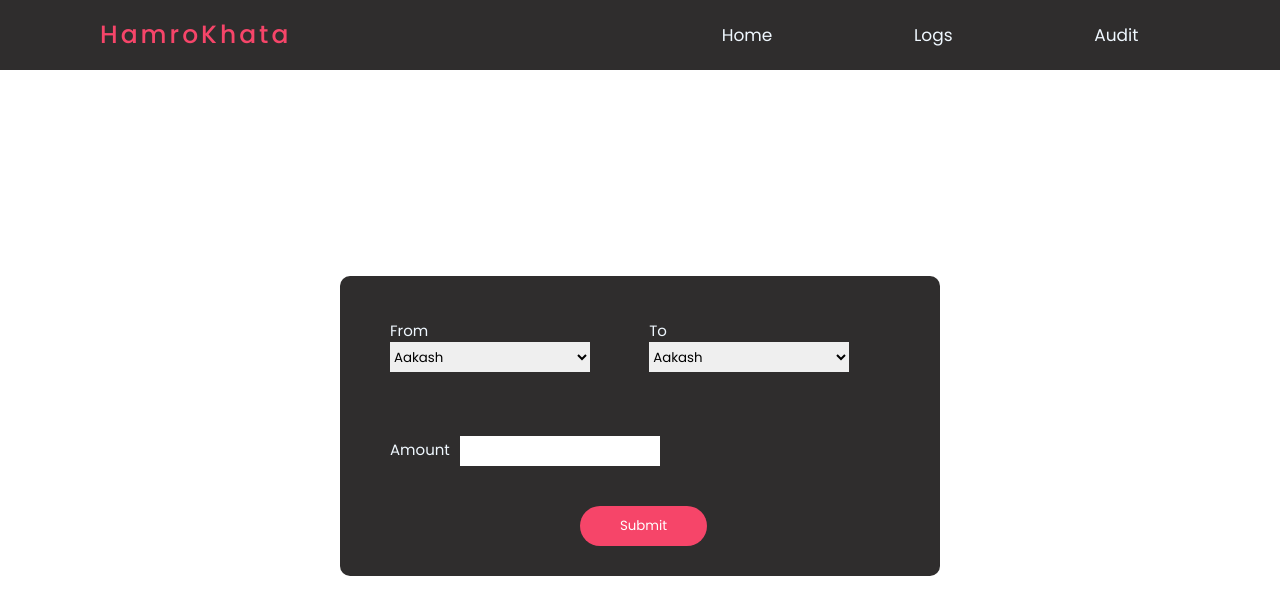
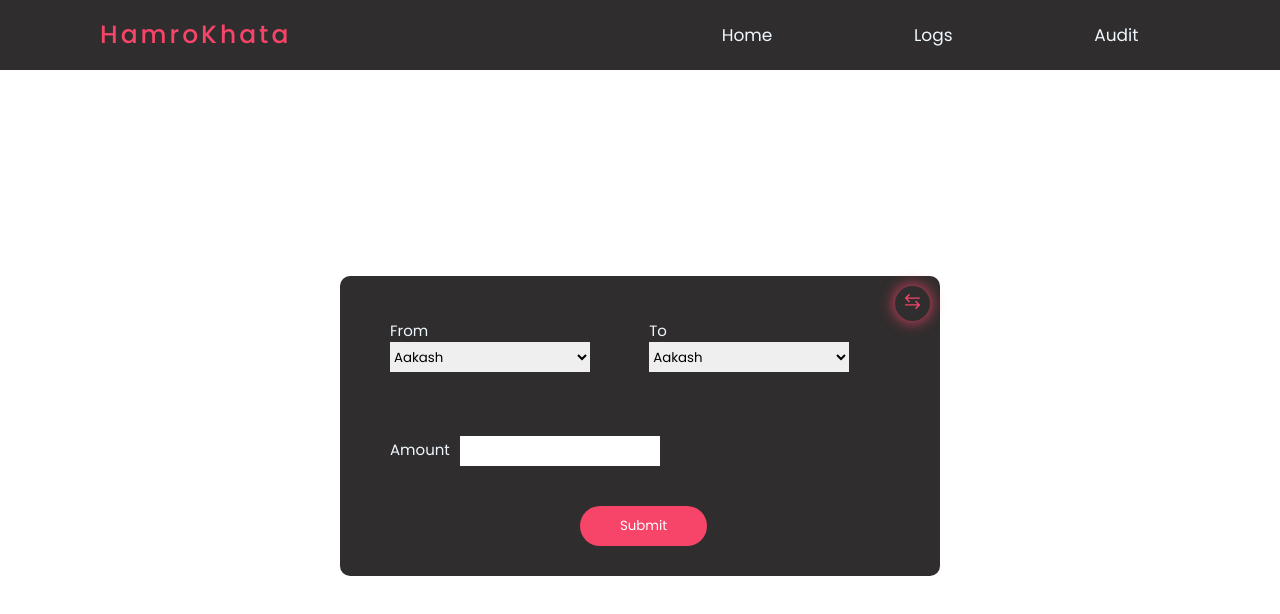
Before and after one commit to aakash018/hamroKhata-client, a React (Create React App) app: page /payment in a window 1280 px wide. Shown: the top 614 px of the page. Built offline with nearby package versions, Linux system fonts and the light colour scheme.

Commit message:
Exange Button added [UI]

```diff
--- a/src/Components/Entry/index.tsx
+++ b/src/Components/Entry/index.tsx
@@ -3,6 +3,9 @@ import { FormEvent, useRef, useState } from "react"
 import { IAudit } from "../../@types/audit"
 import { useLogs } from "../../Context/Logs"
 import MainButton from "../MainButton/index"
+import EXANGE_BUTTON from "../Entry_Switch_Button/index"
+
+import Exange_button_icon from "../../images/icons/exange_entry.svg";
 
 import "./style.css"
 
@@ -57,6 +60,11 @@ const Entry: React.FC<Props> = ({ setShowAudied }) => {
     return (
         <div className="entry-wraper">
             <div className="entry-container">
+                <section className="exange_button">
+                    <EXANGE_BUTTON path="/payment">
+                        <img src={Exange_button_icon} alt="exange_button" />
+                    </EXANGE_BUTTON>
+                </section>
                 <form onSubmit={handleSubmit}>
                     <section>
                         <label htmlFor="amount">Amount</label>
--- a/src/Components/Entry/style.css
+++ b/src/Components/Entry/style.css
@@ -17,6 +17,12 @@
   height: 400px;
 
   position: relative;
+}
+
+.exange_button {
+  position: absolute;
+  top: 8px;
+  right: 10px;
 }
 
 .entry-container section label {
--- /dev/null
+++ b/src/Components/Entry_Switch_Button/index.tsx
@@ -0,0 +1,25 @@
+import React from 'react'
+import { useHistory } from "react-router-dom"
+
+import "./style.css";
+
+interface Props {
+    path: "/" | "/payment"
+}
+
+const ENTRY_SWITCH_BUTTON: React.FC<Props> = ({ children, path }) => {
+
+    const history = useHistory()
+
+    const handleClick = () => {
+        history.push(path)
+    }
+
+    return (
+        <>
+            <button onClick={handleClick} id="exange-button-main">{children}</button>
+        </>
+    )
+}
+
+export default ENTRY_SWITCH_BUTTON
--- /dev/null
+++ b/src/Components/Entry_Switch_Button/style.css
@@ -0,0 +1,11 @@
+#exange-button-main{
+    width: 35px;
+    height: 35px;
+
+    background-color: var(--theme-background-color);
+    color: aliceblue;
+
+    border-radius: 50%;
+    box-shadow: 0 0 15px var(--theme-font-color);
+
+}
--- a/src/Components/Payment/index.tsx
+++ b/src/Components/Payment/index.tsx
@@ -1,6 +1,9 @@
 import axios from 'axios'
 import React, { useRef, useState } from 'react'
 import MainButton from '../MainButton'
+import EXANGE_BUTTON from "../Entry_Switch_Button/index"
+import Exange_button_icon from "../../images/icons/exange_entry.svg";
+
 import "./style.css"
 
 interface Props {
@@ -35,6 +38,11 @@ const Payment: React.FC<Props> = ({ setShowAudied }) => {
     return (
         <div className="payment-wraper">
             <div id="payment-container">
+                <section className="payment-exange-button">
+                    <EXANGE_BUTTON path="/">
+                        <img src={Exange_button_icon} alt="exange_button" />
+                    </EXANGE_BUTTON>
+                </section>
                 <form onSubmit={handleSubmit}>
                     <section className="payment-payer-info">
                         <section>
--- a/src/Components/Payment/style.css
+++ b/src/Components/Payment/style.css
@@ -25,6 +25,13 @@
     font-size: 1.5rem;
 
     border-radius: 10px;
+}
+
+.payment-exange-button{
+  position: absolute;
+  top: 10px;
+  right: 10px;
+  user-select: none;
 }
 
 .payment-submit-button{
```
Also changed, not shown: src/images/icons/exange_entry.svg (added), 1 other file (tests, documents, lock files or other folders).
